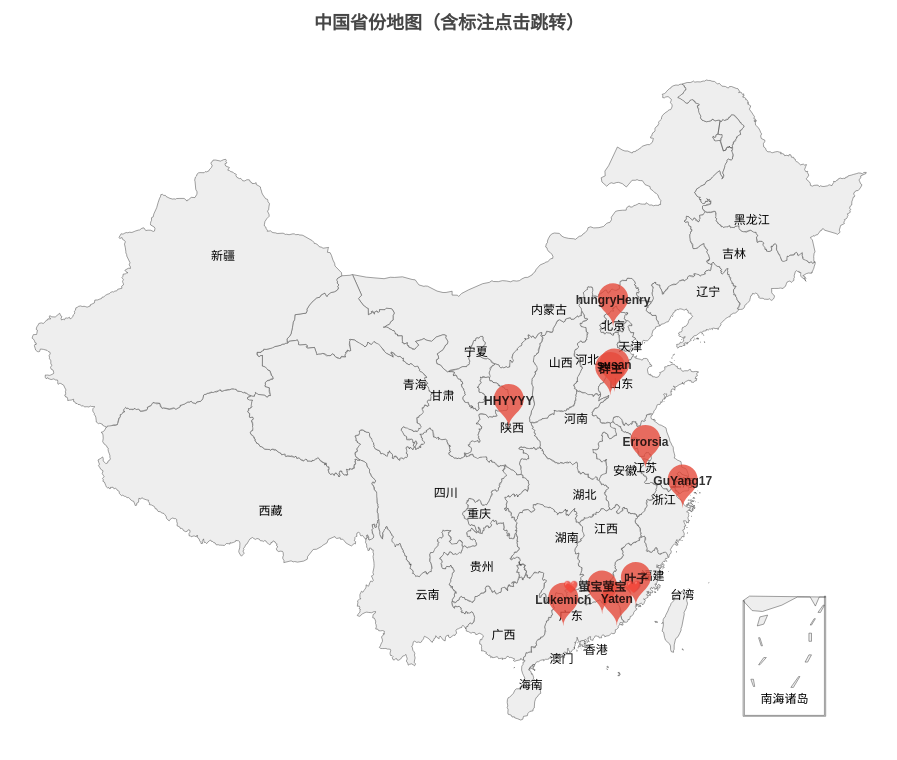
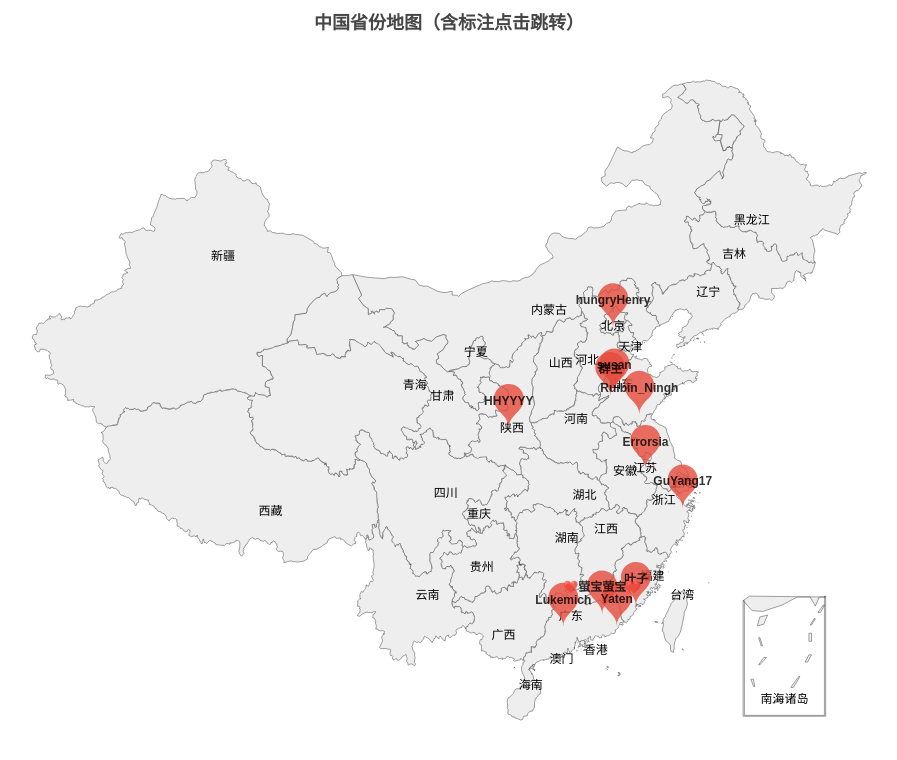
Before and after one commit to TATENcn/taten_map, a plain HTML site: page index.html in a window 1280 px wide. Shown: the whole page, without its empty margins (191-1088 px from the left). Drawn offline with Linux system fonts and the light colour scheme.

Commit message:
add Ruibin_Ningh

```diff
--- a/index.html
+++ b/index.html
@@ -72,7 +72,12 @@
             name: '咸阳市',
             value: [108.70899, 34.3296],
             label: { formatter: 'HHYYYY' }
-        }
+        },
+         {
+            name: '临沂市',
+            value: [118.3418084, 35.0535022],
+            label: { formatter: 'Ruibin_Ningh' }
+        },
     ];
 
     const nameToURL = {
@@ -82,12 +87,13 @@
         '叶子': 'https://002.lgcm.xyz/',
         'GuYang17': 'https://guyang17.github.io/',
         'Errorsia': 'https://errorsia.com/',
-        'HHYYYY': 'https://hhyyyy.cn/'
+        'HHYYYY': 'https://hhyyyy.cn/',
+        'Ruibin_Ningh' :'https://www.ruibin-ningh.top/'
     };
 
 
     const provinceData = [
-      { name: '山东', value: 2 },
+      { name: '山东', value: 3 },
       { name: '广东', value: 3 },
       { name: '福建', value: 1 },
       { name: '北京', value: 1 },
```
